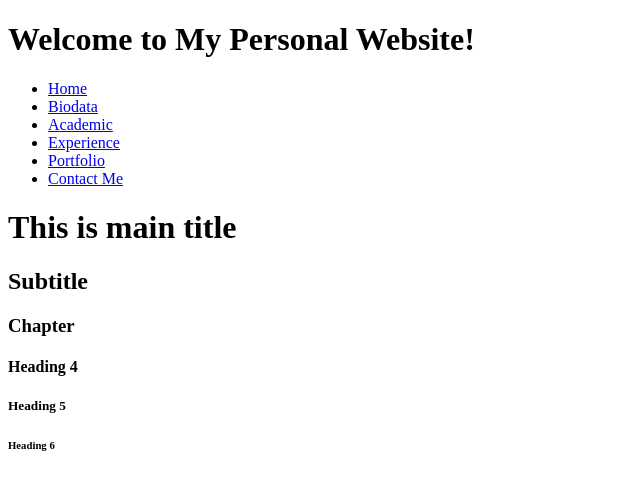
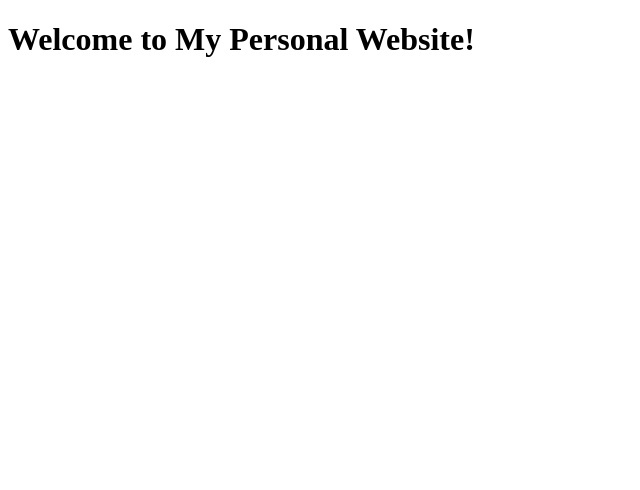
Before and after one commit to Anis0303/Individual-assignment, a plain HTML site: page index.html in a window 1280 px wide. Shown: the whole page, without its empty margins (0-640 px from the left). Drawn offline with Linux system fonts and the light colour scheme.

Commit message:
Update index.html

```diff
--- a/index.html
+++ b/index.html
@@ -10,22 +10,3 @@
 
 <html>
 <head>
-	<title>This is my website</title>
-
-	<link rel="stylesheet" type="text/css" href="css/style.css">
-</head>
-<body>
-<ul>
-	<li><a href="index.html">Home</a></li>
-	<li><a href="biodata.html">Biodata</a></li>
-	<li><a href="academic.html">Academic</a></li>
-	<li><a href="experience.html">Experience</a></li>
-	<li><a href="portfolio.html">Portfolio</a></li>
-	<li><a href="contact.html">Contact Me</a></li>
-</ul>
-<h1>This is main title</h1>
-<h2>Subtitle</h2>
-<h3>Chapter</h3>
-<h4>Heading 4</h4>
-<h5>Heading 5</h5>
-<h6>Heading 6</h6>
```
